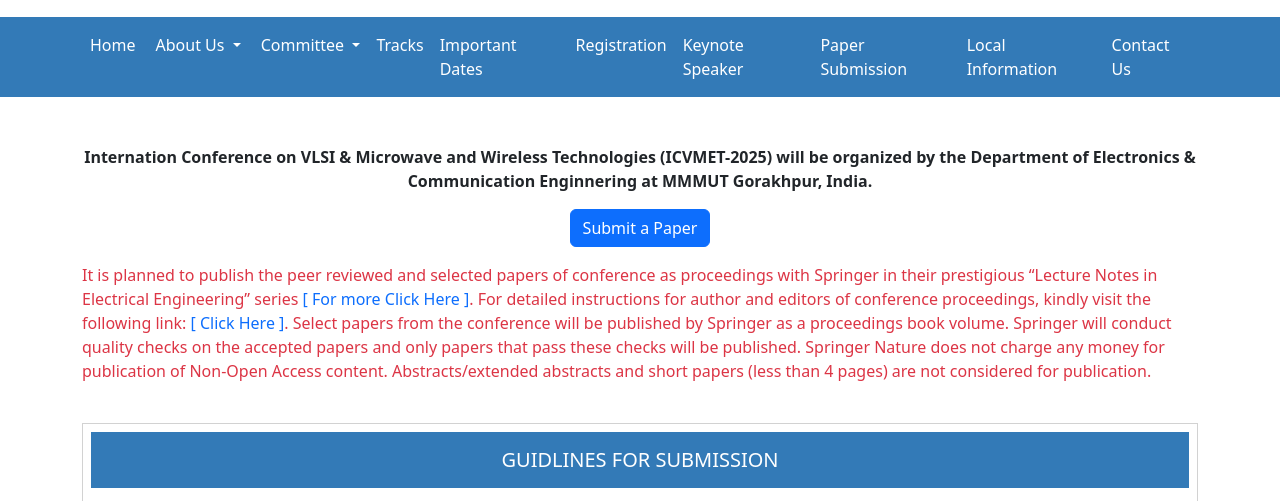
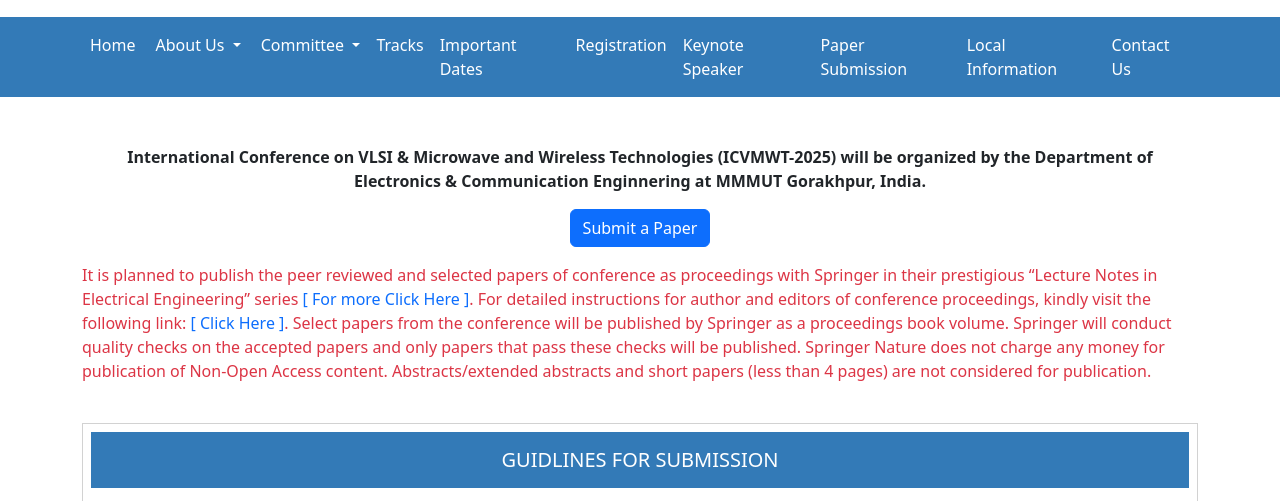
Before and after one commit to SinghUjjwal12/-ICVMWT-2025, a plain HTML site: page paper_submission.html in a window 1280 px wide. Shown: the part 279-780 px from the top of the page. Drawn offline with nearby package versions, Linux system fonts and the light colour scheme.

Commit message:
Update paper_submission.html

```diff
--- a/paper_submission.html
+++ b/paper_submission.html
@@ -102,7 +102,7 @@
         <div class="container my-5">
             <div class="row mb-4">
                 <div class="col text-center">
-                    <p><b>Internation Conference on VLSI & Microwave and Wireless Technologies (ICVMET-2025) will be organized by the Department of Electronics & Communication Enginnering at MMMUT Gorakhpur, India.</b></p>
+                    <p><b>International Conference on VLSI & Microwave and Wireless Technologies (ICVMWT-2025) will be organized by the Department of Electronics & Communication Enginnering at MMMUT Gorakhpur, India.</b></p>
                     <p><a href="https://cmt3.research.microsoft.com/ICVMWT2024" target="_blank"><button type="button"
                                 class="btn btn-primary">Submit a
                                 Paper</button></a></p>
```
